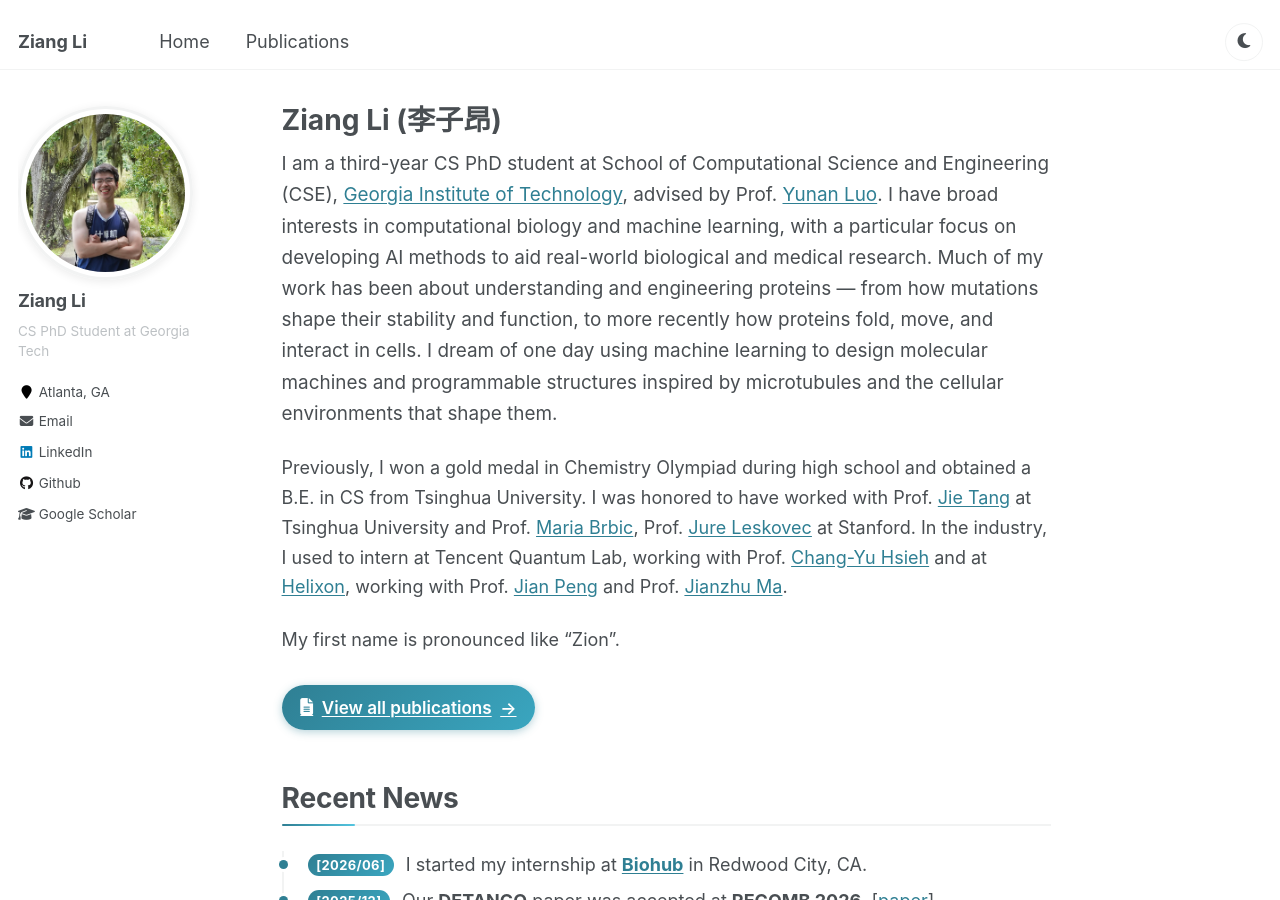
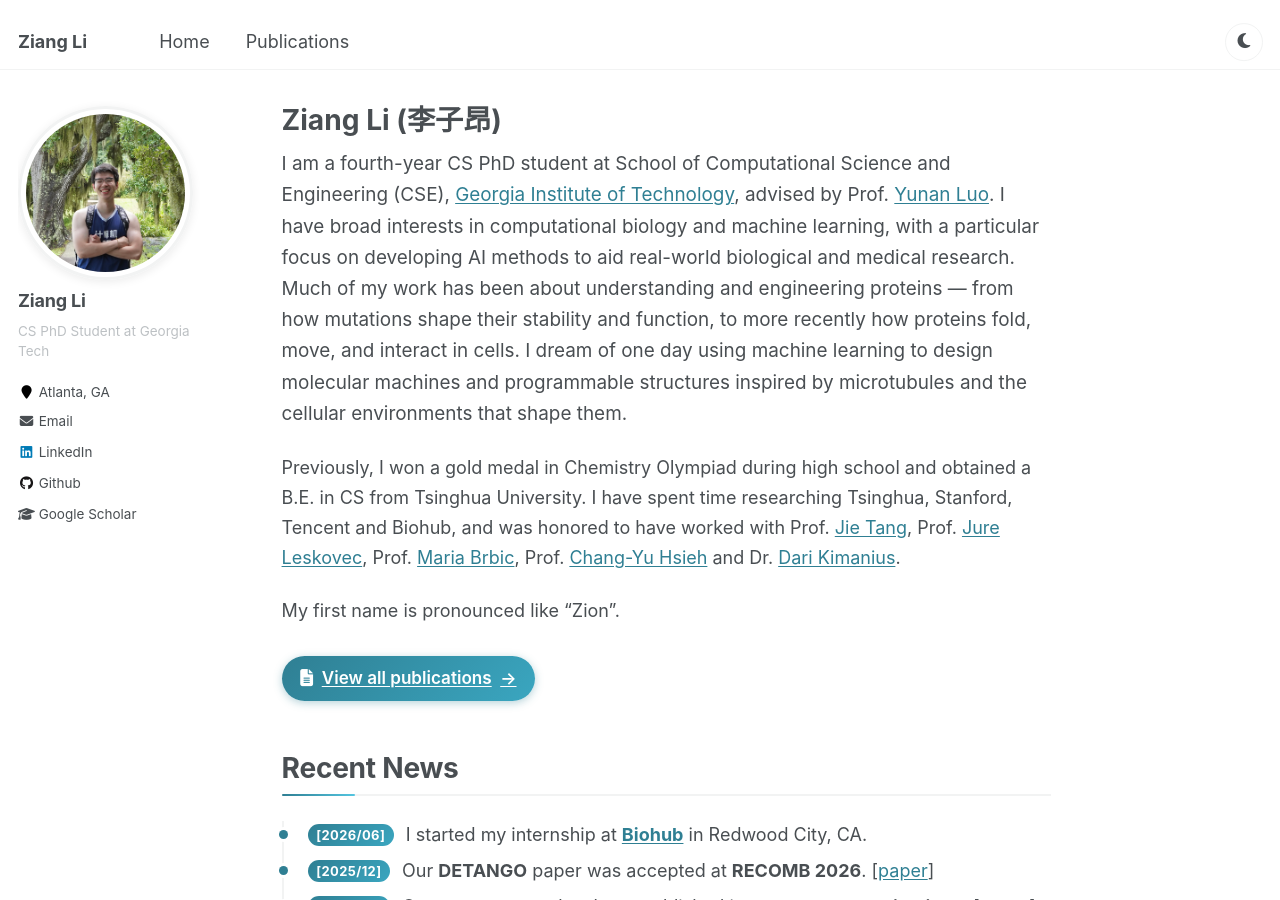
Before and after one commit to li-ziang/li-ziang.github.io, a Jekyll site: the page built from _pages/about.md, in a window 1280 px wide and 900 px high. Built offline with Jekyll 4.4.1, drawn with Linux system fonts in a browser that asks for light colours.

Commit message:
Update about.md

```diff
--- a/_pages/about.md
+++ b/_pages/about.md
@@ -8,10 +8,11 @@ redirect_from:
   - /about.html
 ---
 
-I am a third-year CS PhD student at School of Computational Science and Engineering (CSE), [Georgia Institute of Technology](https://www.gatech.edu/), advised by Prof. [Yunan Luo](https://faculty.cc.gatech.edu/~yunan/). I have broad interests in computational biology and machine learning, with a particular focus on developing AI methods to aid real-world biological and medical research. Much of my work has been about understanding and engineering proteins — from how mutations shape their stability and function, to more recently how proteins fold, move, and interact in cells. I dream of one day using machine learning to design molecular machines and programmable structures inspired by microtubules and the cellular environments that shape them.
+I am a fourth-year CS PhD student at School of Computational Science and Engineering (CSE), [Georgia Institute of Technology](https://www.gatech.edu/), advised by Prof. [Yunan Luo](https://faculty.cc.gatech.edu/~yunan/). I have broad interests in computational biology and machine learning, with a particular focus on developing AI methods to aid real-world biological and medical research. Much of my work has been about understanding and engineering proteins — from how mutations shape their stability and function, to more recently how proteins fold, move, and interact in cells. I dream of one day using machine learning to design molecular machines and programmable structures inspired by microtubules and the cellular environments that shape them.
 
 
-Previously, I won a gold medal in Chemistry Olympiad during high school and obtained a B.E. in CS from Tsinghua University. I was honored to have worked with Prof. [Jie Tang](https://keg.cs.tsinghua.edu.cn/jietang/) at Tsinghua University and Prof. [Maria Brbic](https://cs.stanford.edu/~mbrbic/), Prof. [Jure Leskovec](https://cs.stanford.edu/people/jure/) at Stanford. In the industry, I used to intern at Tencent Quantum Lab, working with Prof. [Chang-Yu Hsieh](https://scholar.google.com/citations?user=K-AjhSgAAAAJ&hl=id&oi=ao) and at [Helixon](https://www.helixon.com/), working with Prof. [Jian Peng](https://jianpeng.web.engr.illinois.edu/) and Prof. [Jianzhu Ma](https://majianzhu.com/).
+Previously, I won a gold medal in Chemistry Olympiad during high school and obtained a B.E. in CS from Tsinghua University. I have spent time researching Tsinghua, Stanford, Tencent and Biohub, and was honored to have worked with Prof. [Jie Tang](https://keg.cs.tsinghua.edu.cn/jietang/), Prof. [Jure Leskovec](https://cs.stanford.edu/people/jure/), Prof. [Maria Brbic](https://cs.stanford.edu/~mbrbic/), Prof. [Chang-Yu Hsieh](https://scholar.google.com/citations?user=K-AjhSgAAAAJ&hl=id&oi=ao) and Dr. [Dari Kimanius](https://scholar.google.com/citations?user=noWvpR8AAAAJ&hl=en).
+
 
 My first name is pronounced like “Zion”.
 
```
